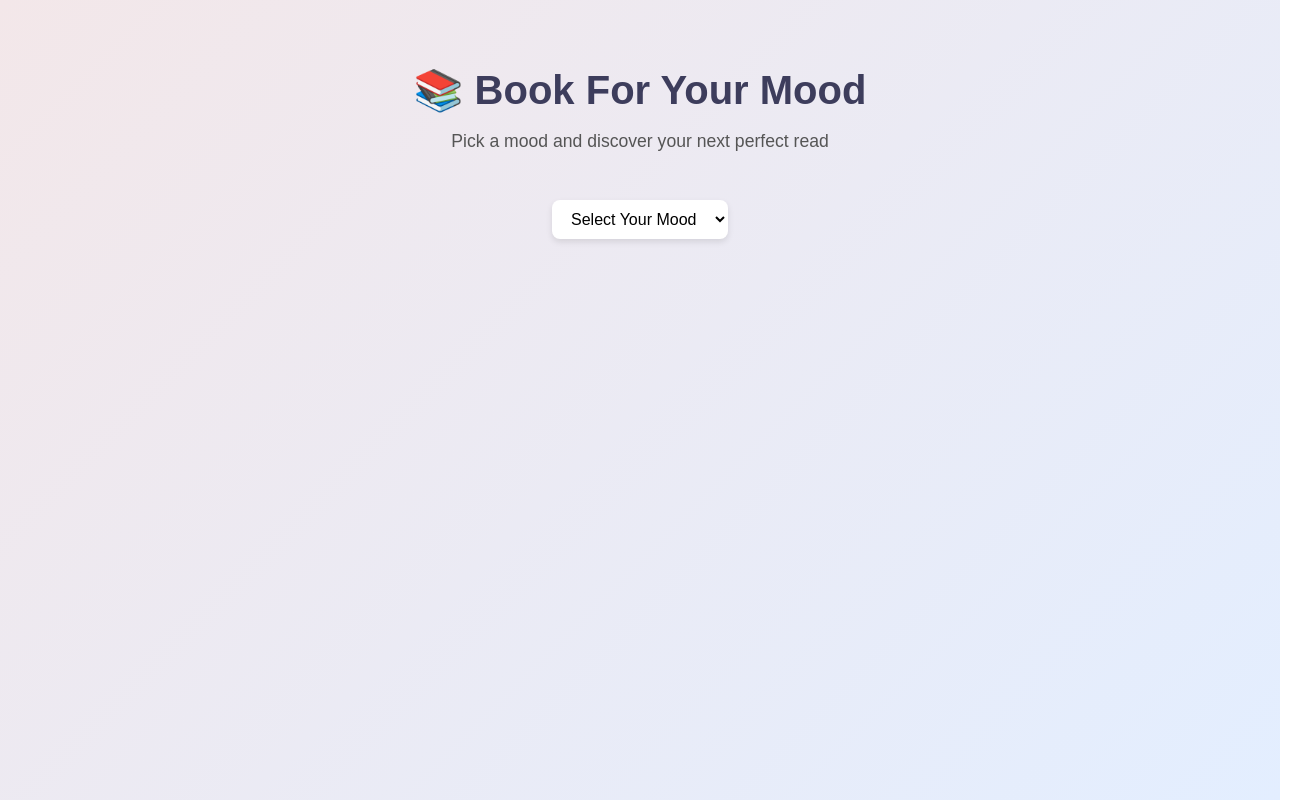
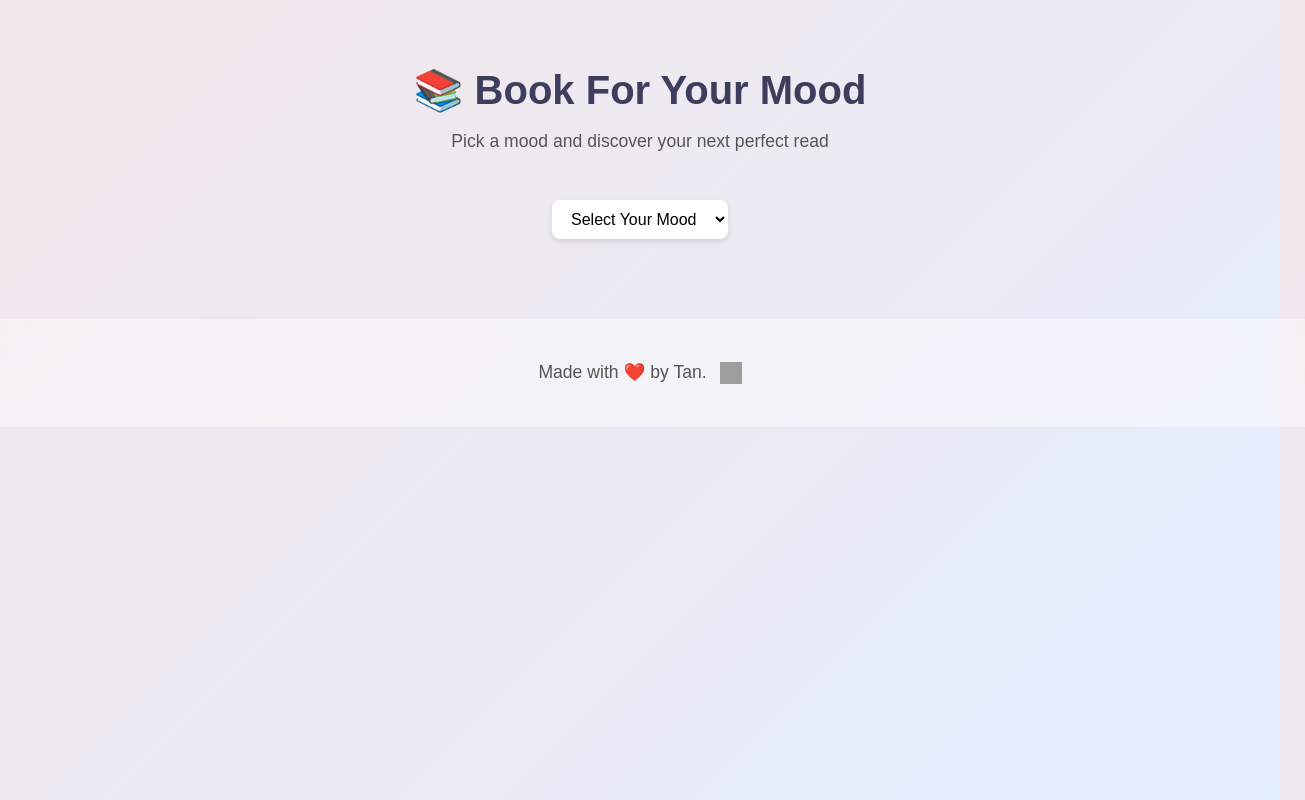
Before and after one commit to luna-73/Book-for-your-mood-website, a plain HTML site: page index.html in a window 1280 px wide. Shown: the whole page, 1305 px wide, since content can reach past the window. Drawn offline with Linux system fonts and the light colour scheme; grey boxes are pictures that could not be loaded.

Commit message:
Changed image card sizing, added footer

```diff
--- a/index.html
+++ b/index.html
@@ -71,8 +71,16 @@
 
     .book-card img {
       width: 100%;
-      height: 280px;
-      object-fit: cover;
+      height: 280px; /* keeps consistent height */
+      object-fit: contain; /* prevents zooming/cropping */
+      background-color: #f8f8f8; /* soft neutral backdrop for images with transparency */
+      border-top-left-radius: 15px;
+      border-top-right-radius: 15px;
+    }
+
+    .book-card:hover {
+      transform: translateY(-5px) scale(1.02);
+      box-shadow: 0 12px 25px rgba(92, 103, 242, 0.2);
     }
 
     .book-info {
@@ -95,6 +103,36 @@
     .book-info a:hover {
       text-decoration: underline;
     }
+
+    footer {
+  text-align: center;
+  padding: 25px;
+  color: #555;
+  font-size: 0.95rem;
+  background: rgba(255, 255, 255, 0.4);
+  width: 100%;
+  backdrop-filter: blur(8px);
+  position: relative;
+  bottom: 0;
+}
+
+footer a.github-link {
+  text-decoration: none;
+  margin-left: 8px;
+}
+
+.github-icon {
+  width: 22px;
+  height: 22px;
+  vertical-align: middle;
+  transition: transform 0.2s ease, opacity 0.2s ease;
+}
+
+.github-icon:hover {
+  transform: scale(1.1);
+  opacity: 0.8;
+}
+
   </style>
 </head>
 <body>
@@ -167,7 +205,7 @@
         {title: "The Art of Happiness", img: "https://m.media-amazon.com/images/S/compressed.photo.goodreads.com/books/1309287434i/38210.jpg", link: "https://www.goodreads.com/book/show/38210.The_Art_of_Happiness"}
       ],
       horror: [
-        {title: "The Legend of Charlie Fish", img:"http://m.media-amazon.com/images/S/compressed.photo.goodreads.com/books/1684347359i/156995102.jpg", link: "https://www.goodreads.com/book/show/156995102-the-legend-of-charlie-fish"},
+        {title: "The Legend of Charlie Fish", img:"https://m.media-amazon.com/images/S/compressed.photo.goodreads.com/books/1684347359i/156995102.jpg", link: "https://www.goodreads.com/book/show/156995102-the-legend-of-charlie-fish"},
         {title: "IT", img:"https://m.media-amazon.com/images/S/compressed.photo.goodreads.com/books/1334416842i/830502.jpg", link: "https://www.goodreads.com/book/show/830502.It"},
         {title: "Dracula", img: "https://m.media-amazon.com/images/S/compressed.photo.goodreads.com/books/1387151694i/17245.jpg", link: "https://www.goodreads.com/book/show/17245.Dracula"},
         {title: "The Amityville Horror", img: "https://m.media-amazon.com/images/S/compressed.photo.goodreads.com/books/1306079371i/293101.jpg", link: "https://www.goodreads.com/book/show/293101.The_Amityville_Horror?from_search=true&from_srp=true&qid=KCUn4fbd6W&rank=1"},
@@ -207,5 +245,14 @@
     });
   </script>
 
+<footer>
+  <p>Made with ❤️ by Tan.
+    <a href="https://github.com/luna-73" target="_blank" class="github-link">
+      <img src="https://cdn.jsdelivr.net/gh/devicons/devicon/icons/github/github-original.svg" alt="GitHub" class="github-icon">
+    </a>
+  </p>
+</footer>
+
+
 </body>
 </html>
```
